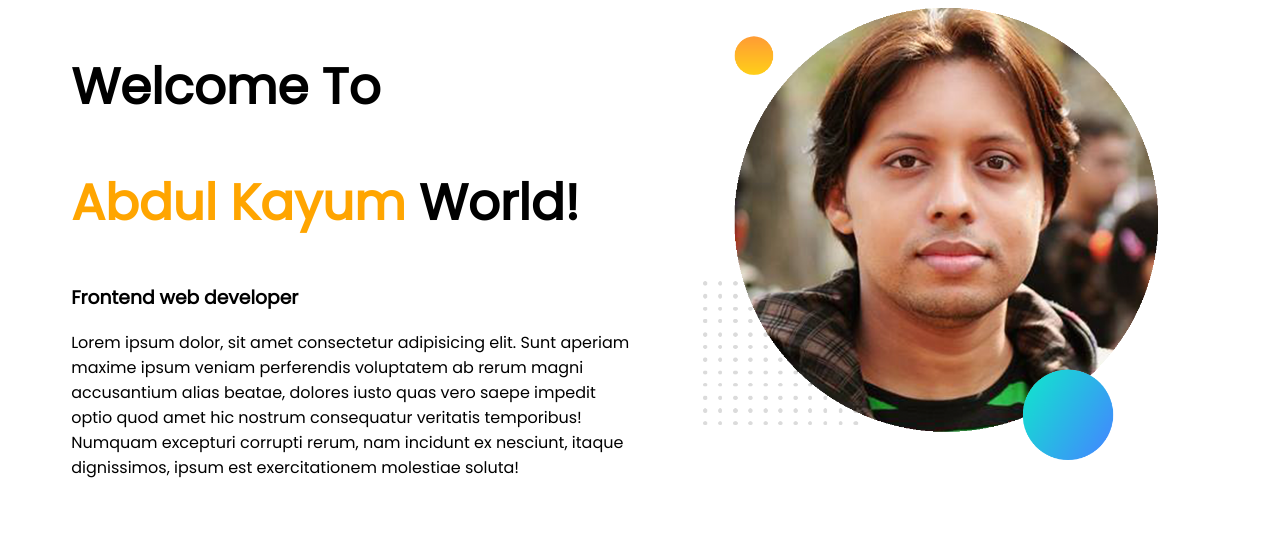
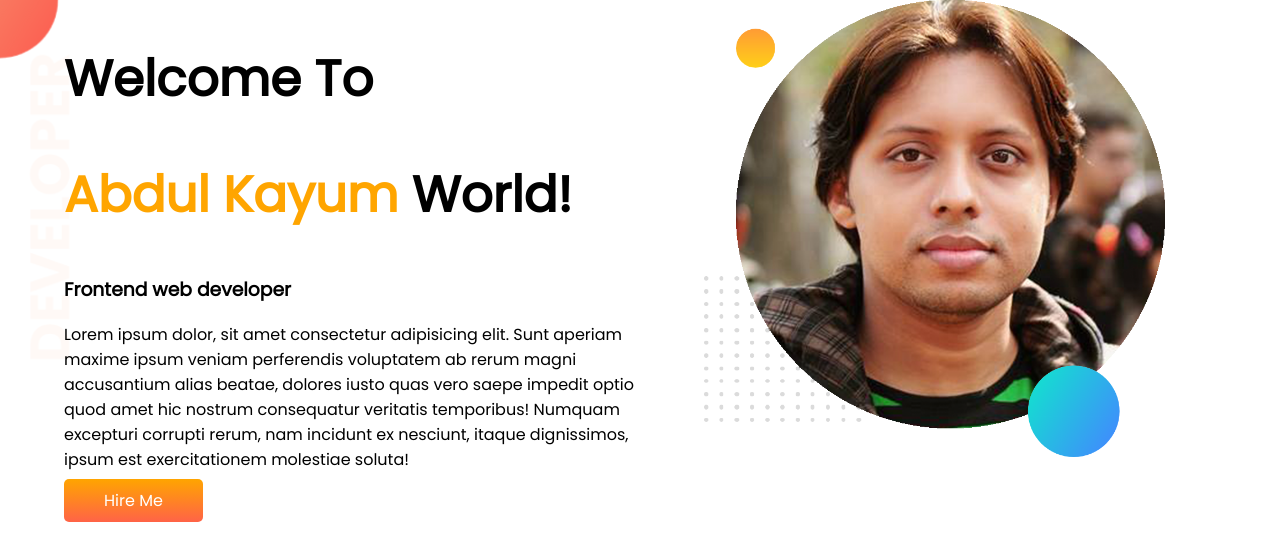
Before and after one commit to rajibrt/developer-portfolio, a plain HTML site: page index.html in a window 1280 px wide. Drawn offline with Linux system fonts and the light colour scheme.

Commit message:
tob banner added

```diff
--- a/index.html
+++ b/index.html
@@ -11,12 +11,13 @@
     <link rel="stylesheet" href="style.css">
 </head>
 <body>
-<section>
+<section class="top-banner ">
     <div class="half-width">
         <h1>Welcome To</h1>
     <h1><span class="orange-color">Abdul Kayum</span> World!</h1>
     <h3>Frontend web developer</h3>
     <p>Lorem ipsum dolor, sit amet consectetur adipisicing elit. Sunt aperiam maxime ipsum veniam perferendis voluptatem ab rerum magni accusantium alias beatae, dolores iusto quas vero saepe impedit optio quod amet hic nostrum consequatur veritatis temporibus! Numquam excepturi corrupti rerum, nam incidunt ex nesciunt, itaque dignissimos, ipsum est exercitationem molestiae soluta!</p>
+    <a class="link-button" target="_blank" href="https://www.linkedin.com/in/rajibrt/">Hire Me</a>
     </div>
     <div class="half-width">
         <img src="images/kayum-bg.png" alt="Kayum Image">
--- a/style.css
+++ b/style.css
@@ -1,5 +1,6 @@
 body{
     font-family: 'Poppins', sans-serif;
+    margin:0;
 }
 h1{
     font-size:50px;
@@ -17,3 +18,15 @@ section{
 .half-width img{
     width: 80%;
 }
+.link-button{
+    color: white;
+    font-style: 700;
+    text-decoration: none;
+    background-image: linear-gradient(orange, tomato);
+    padding: 10px 40px;
+    border-radius: 5px;
+}
+.top-banner{
+    background-image: url(images/top-banner.png);
+    background-repeat: no-repeat;
+}
```
